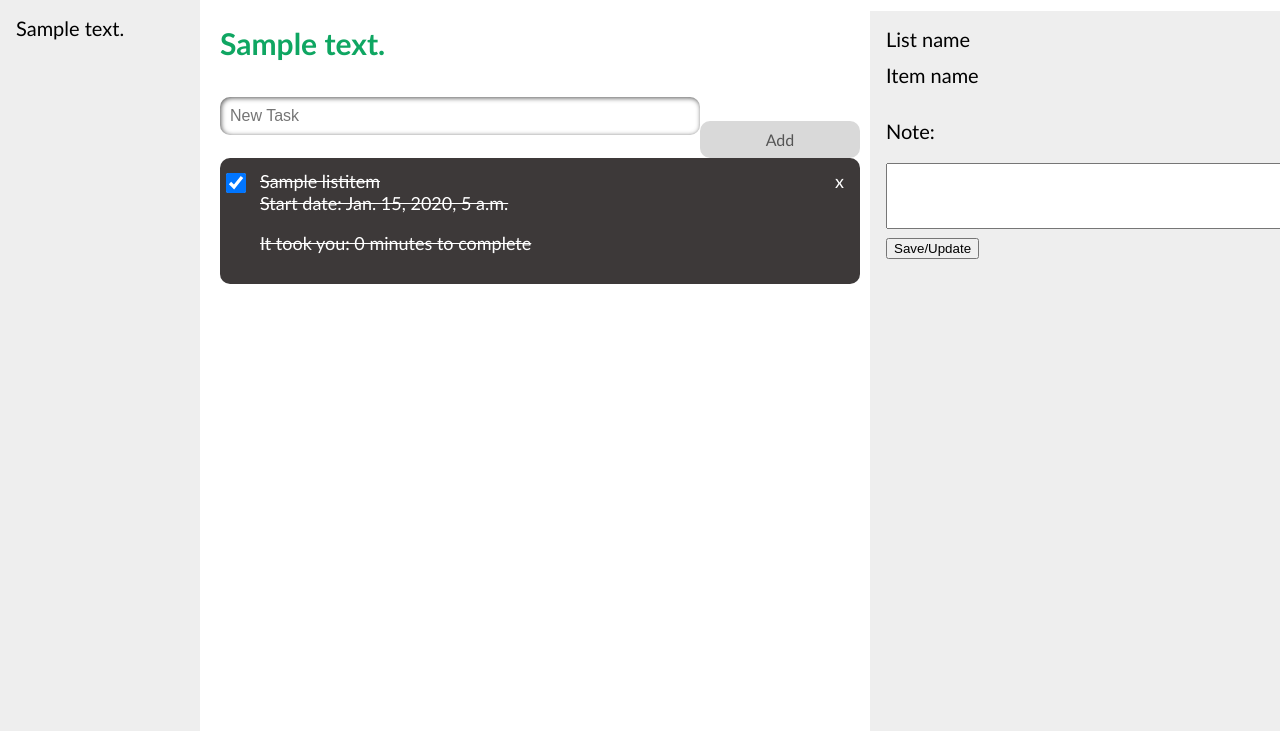
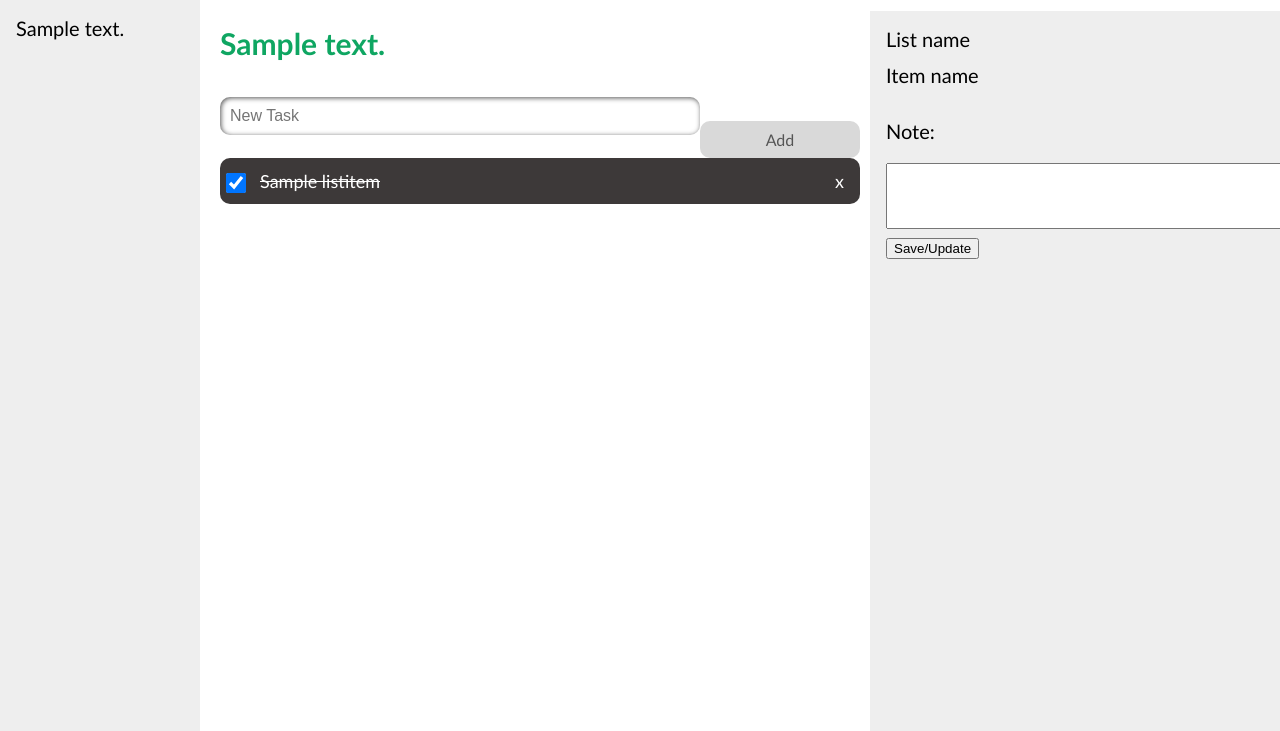
Before and after one commit to shahleon/smart-todo, a Django app: template todo/templates/todo/list_items.html in a window 1280 px wide. Shown: the part 69-800 px from the top of the page. Run offline with Django 3.2, Linux system fonts and the light colour scheme; the template is opened without the code that fills it: values that come from a table or form of the project are taken from there, others are empty; tables that the repository leaves empty hold one stand-in row (values such as "Sample post").

Commit message:
Update list_items.html

```diff
--- a/todo/templates/todo/list_items.html
+++ b/todo/templates/todo/list_items.html
@@ -316,9 +316,6 @@
                             <input type="checkbox" id="{{ "ListItem_"|addstr:list_item.id }}" name="{{ "ListItem_"|addstr:list_item.id }}" value="{{ "ListItem_"|addstr:list_item.id }}" checked>
                     {% endif %}
                             <label for="{{ "ListItem_"|addstr:list_item.id }}">{{ list_item.item_name }}</label>
-                            <br>
-                            <label for="{{ "ListItem_"|addstr:list_item.id }}" class = "text-right">Start date: {{ list_item.created_on }}</label>
-                            <p> It took you: {{ list_item.finished_on|timeuntil:list_item.created_on }} to complete</p>
                             <span class="close">x</span>
                         </li>
                 {% endif %}
```
